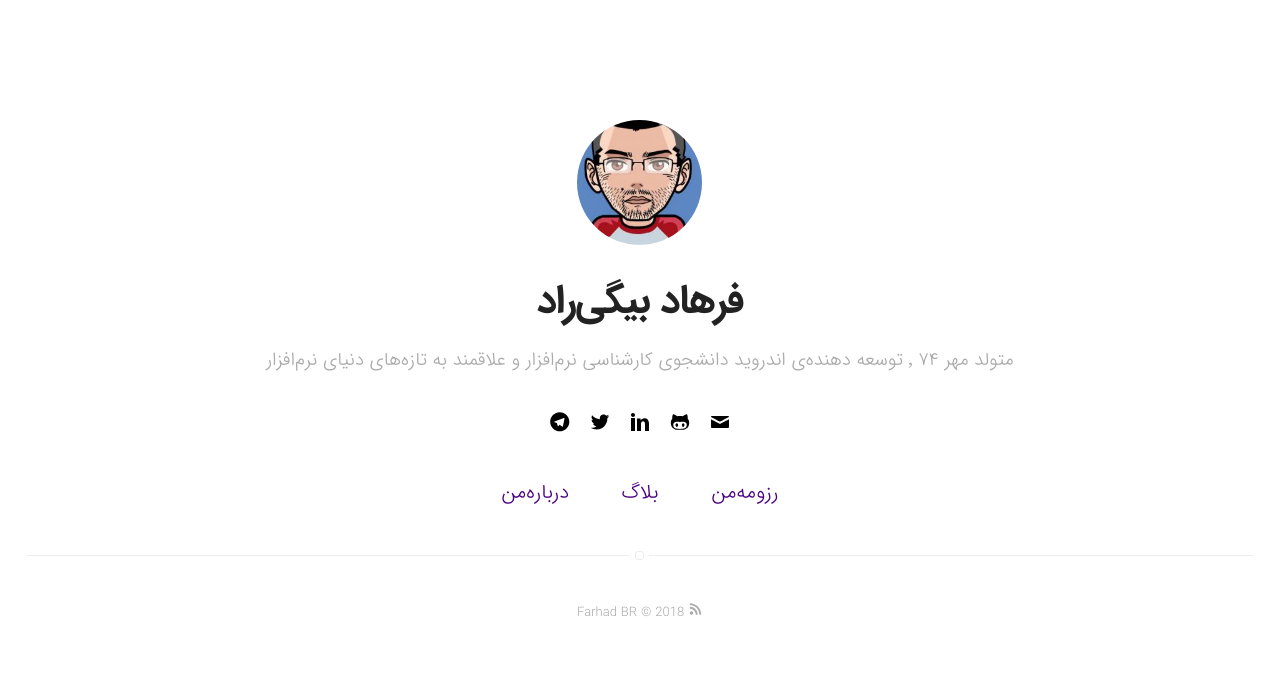
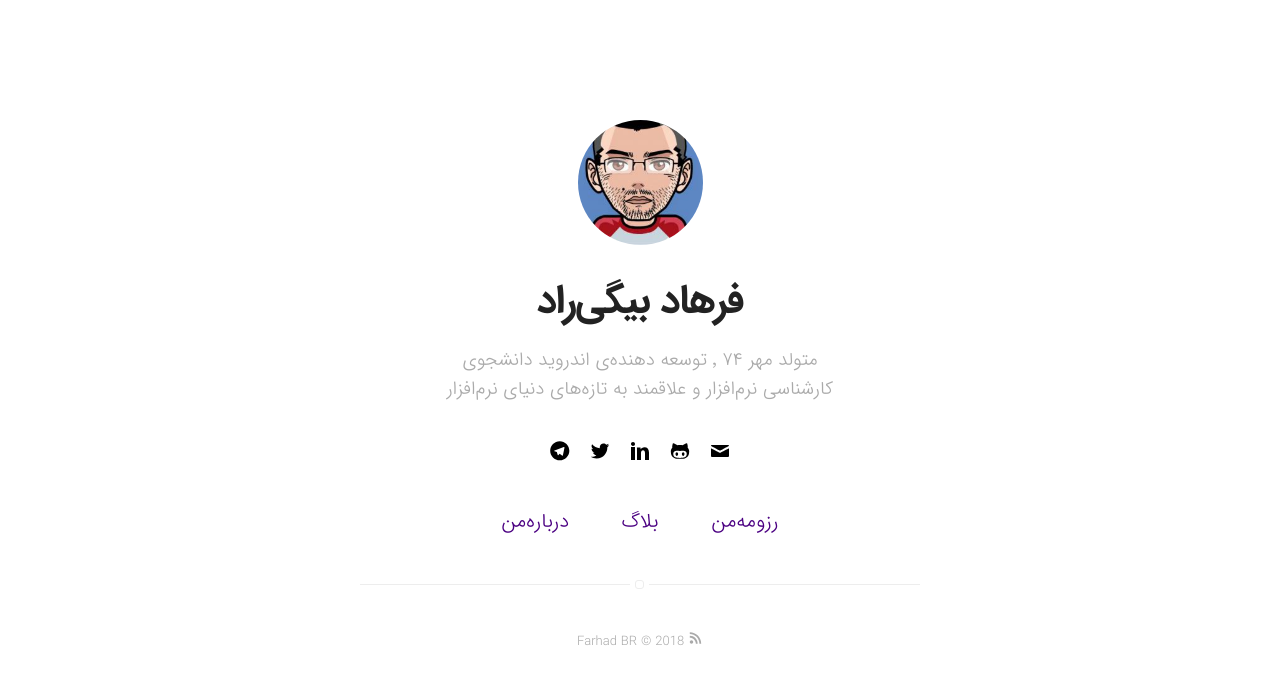
Before and after one commit to beigirad/beigirad.github.io, a Jekyll site: the page built from index.md, in a window 1280 px wide. Shown: the top 684 px of the page. Built offline with Jekyll 4.4.1, drawn with Linux system fonts in a browser that asks for light colours.

Commit message:
Update wraper width

```diff
--- a/_sass/theme/base/general.scss
+++ b/_sass/theme/base/general.scss
@@ -195,6 +195,8 @@ pre {
   height: 100%;
   width: 96%;
   margin: 0 auto;
+  max-width: 560px;
+
   @media #{$mobile}{
     width: 88%;
   }
```
